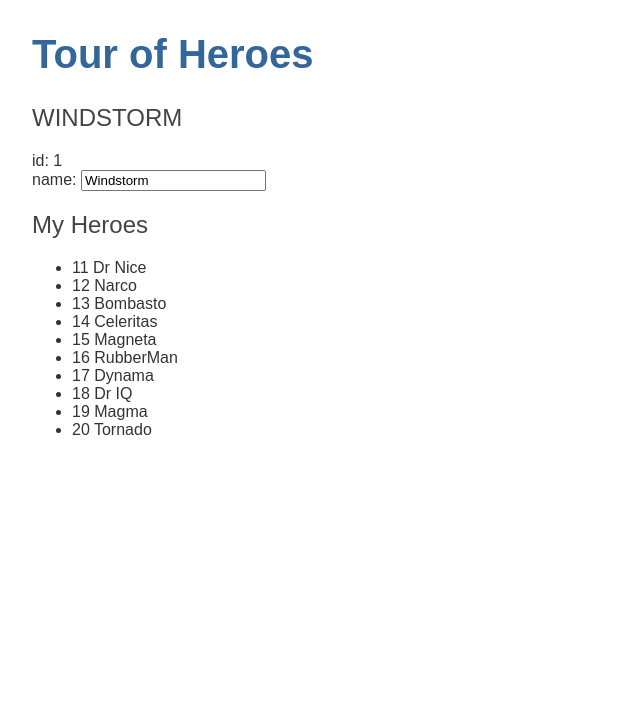
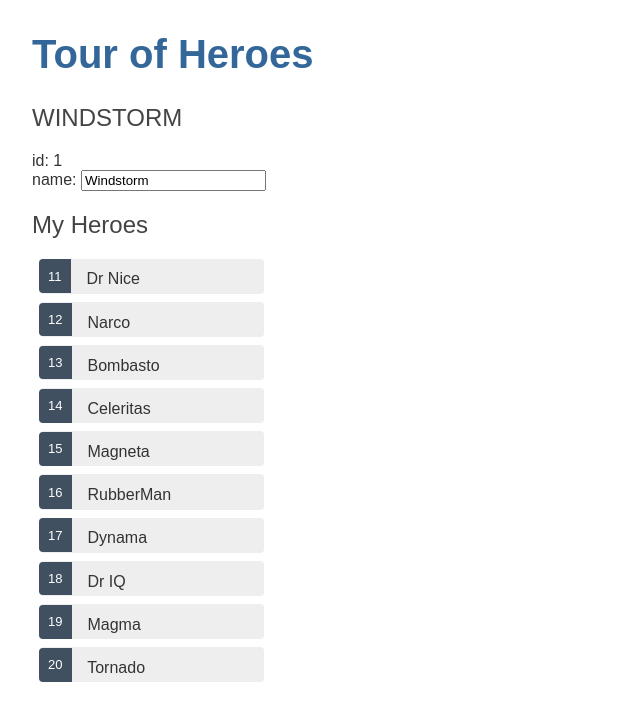
Before and after one commit to kargeb/tour-of-heroes, an Angular app: page / in a window 1280 px wide. Shown: the top 720 px of the page, without its empty margins (0-640 px from the left). Built offline with nearby package versions, Linux system fonts and the light colour scheme.

Commit message:
copy styles to list and change it to scss

```diff
--- a/src/app/heroes/heroes.component.scss
+++ b/src/app/heroes/heroes.component.scss
@@ -0,0 +1,47 @@
+/* HeroesComponent's private CSS styles */
+.heroes {
+  margin: 0 0 2em 0;
+  list-style-type: none;
+  padding: 0;
+  width: 15em;
+
+  li {
+    cursor: pointer;
+    position: relative;
+    left: 0;
+    background-color: #eee;
+    margin: 0.5em;
+    padding: 0.3em 0;
+    height: 1.6em;
+    border-radius: 4px;
+
+    &:hover {
+      color: #607d8b;
+      background-color: #ddd;
+      left: 0.1em;
+    }
+
+    &.selected {
+      background-color: #cfd8dc;
+      color: white;
+      &:hover {
+        background-color: #bbd8dc;
+        color: white;
+      }
+    }
+  }
+  .badge {
+    display: inline-block;
+    font-size: small;
+    color: white;
+    padding: 0.8em 0.7em 0 0.7em;
+    background-color: #405061;
+    line-height: 1em;
+    position: relative;
+    left: -1px;
+    top: -4px;
+    height: 1.8em;
+    margin-right: 0.8em;
+    border-radius: 4px 0 0 4px;
+  }
+}
```
